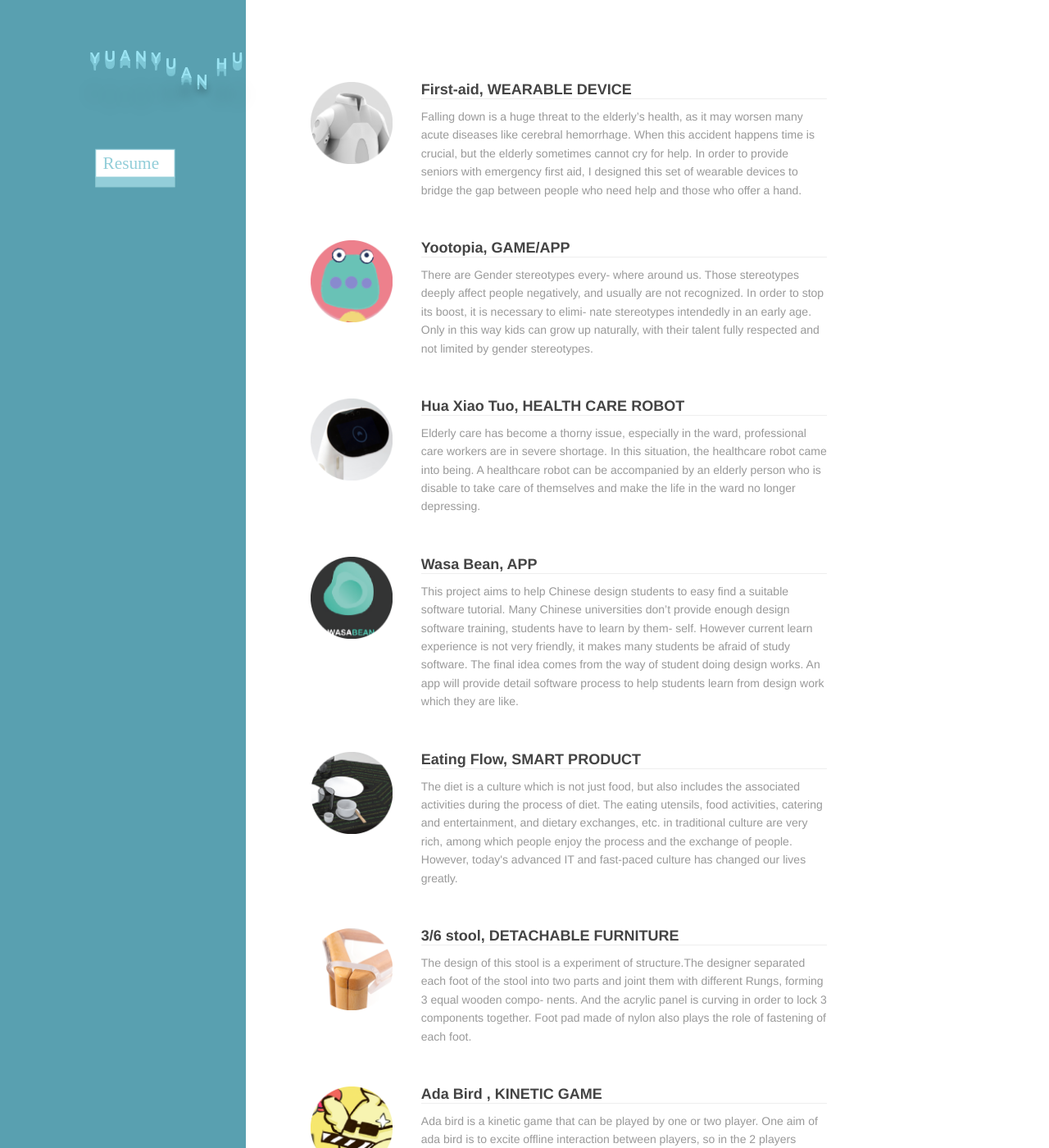
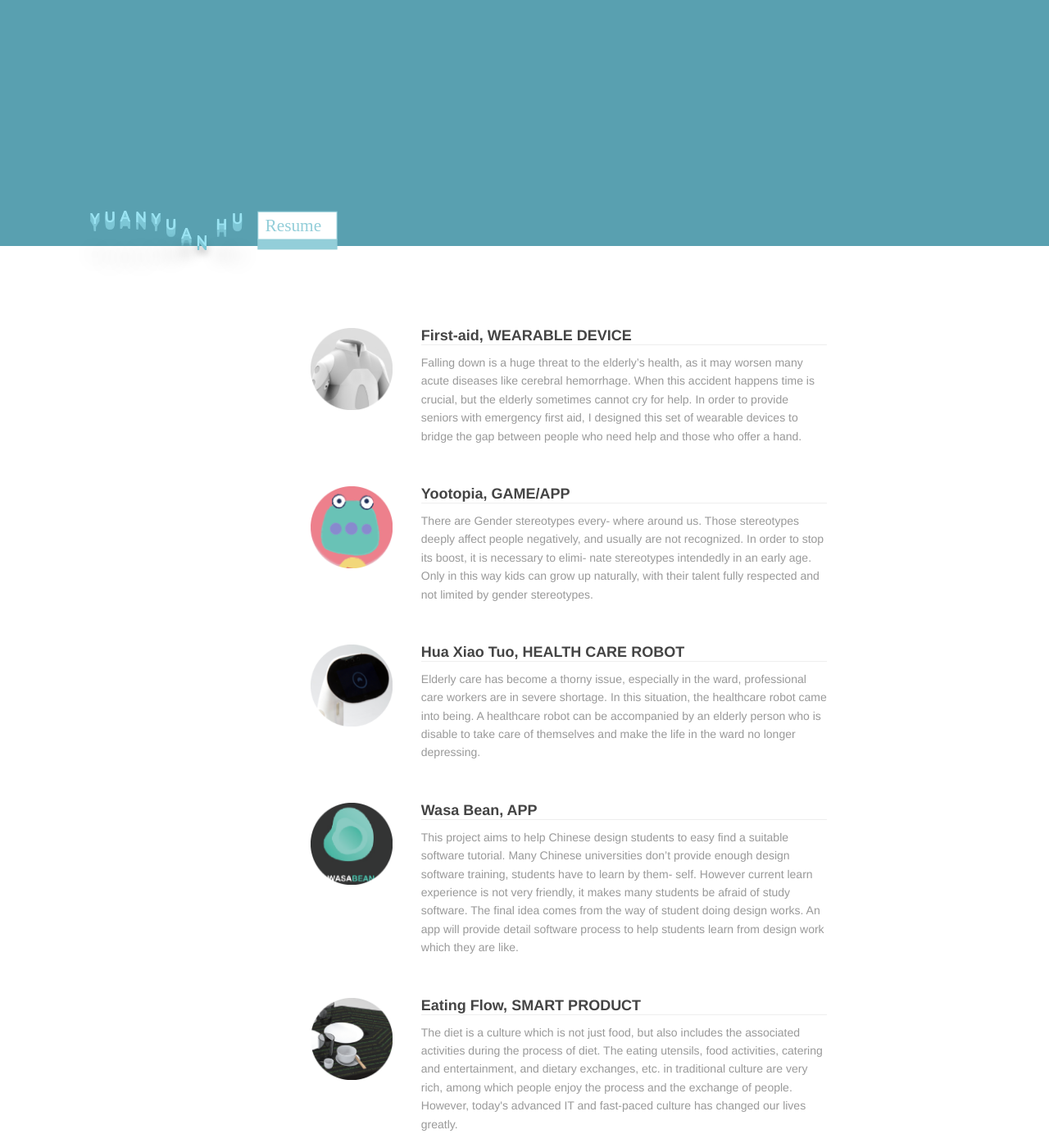
Before and after one commit to yuanyuanhu96/Potfolio-Archive, a Jekyll site: the page built from index.md, in a window 1280 px wide and 1400 px high. Shown: the whole window at 82% size. Built offline with Jekyll 4.4.1, drawn with Linux system fonts in a browser that asks for light colours.

Commit message:
Update style.css

```diff
--- a/_includes/style.css
+++ b/_includes/style.css
@@ -175,12 +175,11 @@ a.NaviProject:hover {background-color:#9BE4F3;}
 
 
 .index-wrapper .aside {
-  position: fixed;
+  position: relative;
   top: 0;
   left: 0;
-  width: 300px;
-  height: 100%;
-  max-width: 500px;
+   width: 100%;
+   height: 300px;
   background: #59a0b0;
 }
 @media screen and (max-width: 767px) {
```
